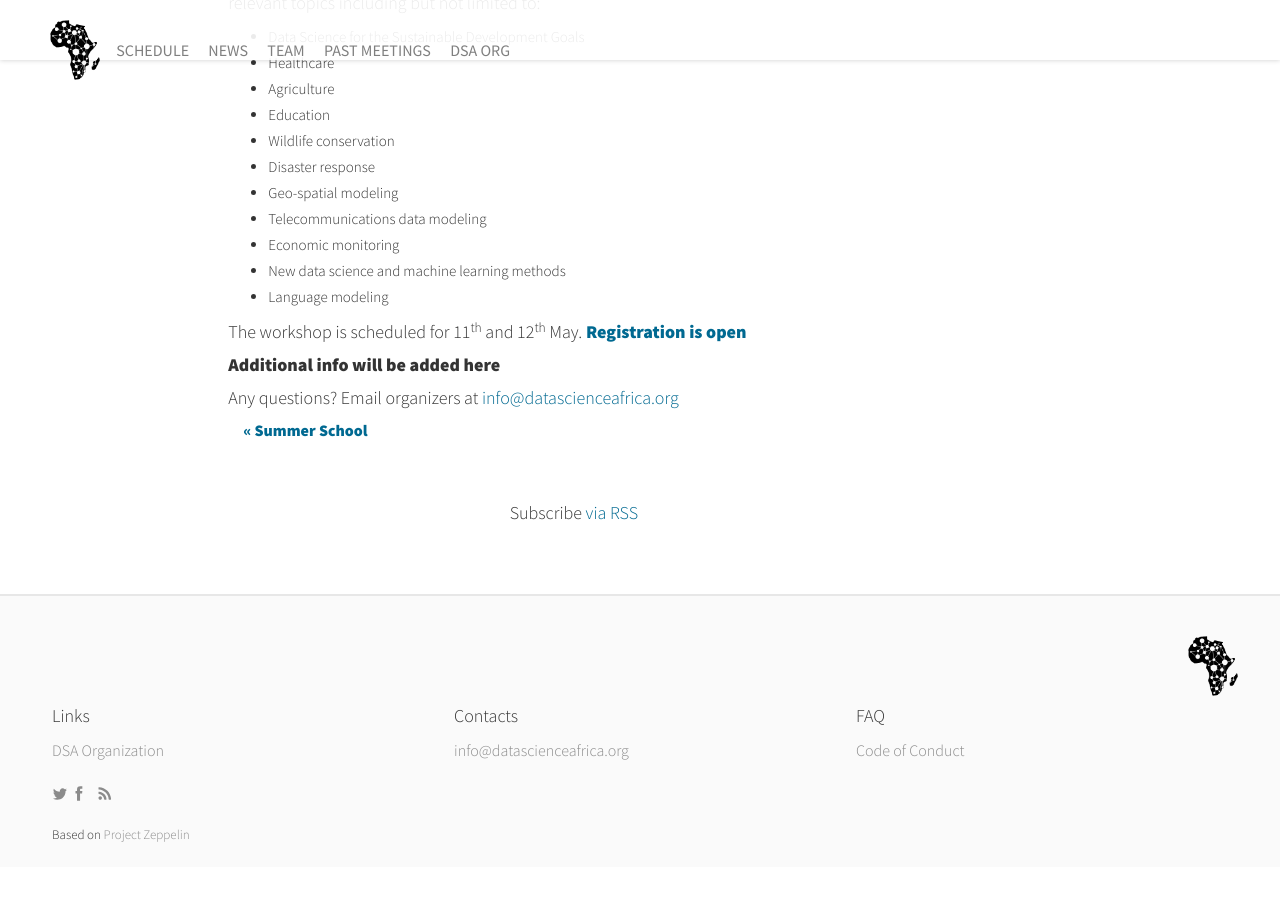
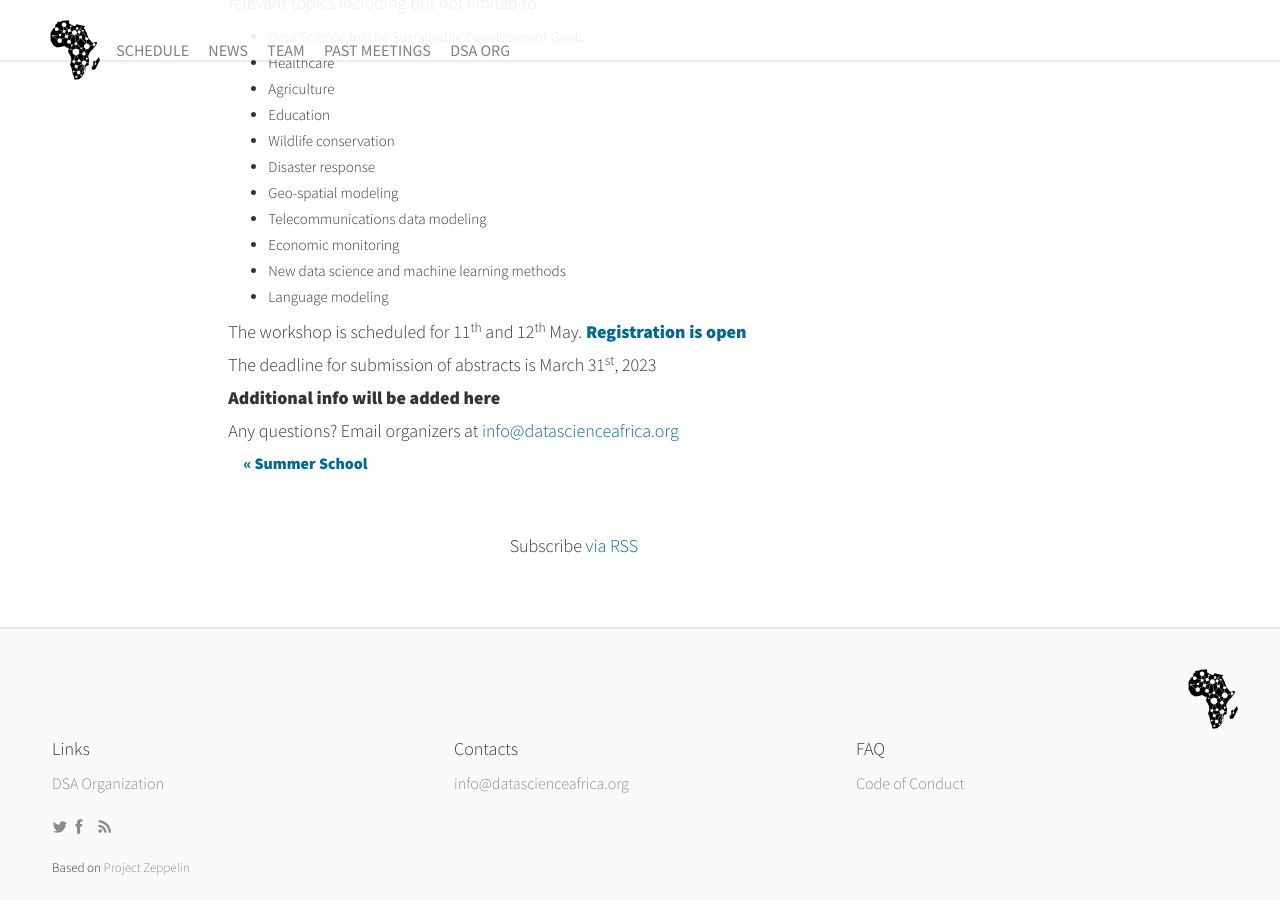
Before and after one commit to datsciafrica/dsa2023kigali, a Jekyll site: the page built from _posts/2023-02-11-Workshop.markdown, in a window 1280 px wide and 900 px high, scrolled down 778 px. Built offline with Jekyll 4.4.1, drawn with Linux system fonts in a browser that asks for light colours; nearby versions of some CDN libraries; some web fonts are replaced; comment, search, counter and statistics services are not loaded; before the commit the page ends 1645 px from its top, so only the background shows below that.

Commit message:
Added deadline to abstruct submission

```diff
--- a/_includes/partners.html
+++ b/_includes/partners.html
@@ -17,7 +17,7 @@
             </ul>
             {% endfor %}
 
-<!--             <a href="{{ site.c4sponsorsUrl}}" class="btn btn-danger">{{ site.partnersC4sponsorsButton }}</a> -->
+             <a href="{{ site.c4sponsorsUrl}}" class="btn btn-danger">{{ site.partnersC4sponsorsButton }}</a>
 
         </div>
     </div>
--- a/_posts/2023-02-11-Workshop.markdown
+++ b/_posts/2023-02-11-Workshop.markdown
@@ -31,6 +31,8 @@ We are also using this platform as a call for abstracts for the workshop. Abstra
 
 The workshop is scheduled for 11<sup>th</sup> and 12<sup>th</sup> May. <b><a target="_blank" href="https://bit.ly/dsa2023workshop">Registration is open</a></b>
 
+The deadline for submission of abstracts is March 31<sup>st</sup>, 2023
+
 
 __Additional info will be added here__
 
```
Also changed, not shown: 4 other files.
